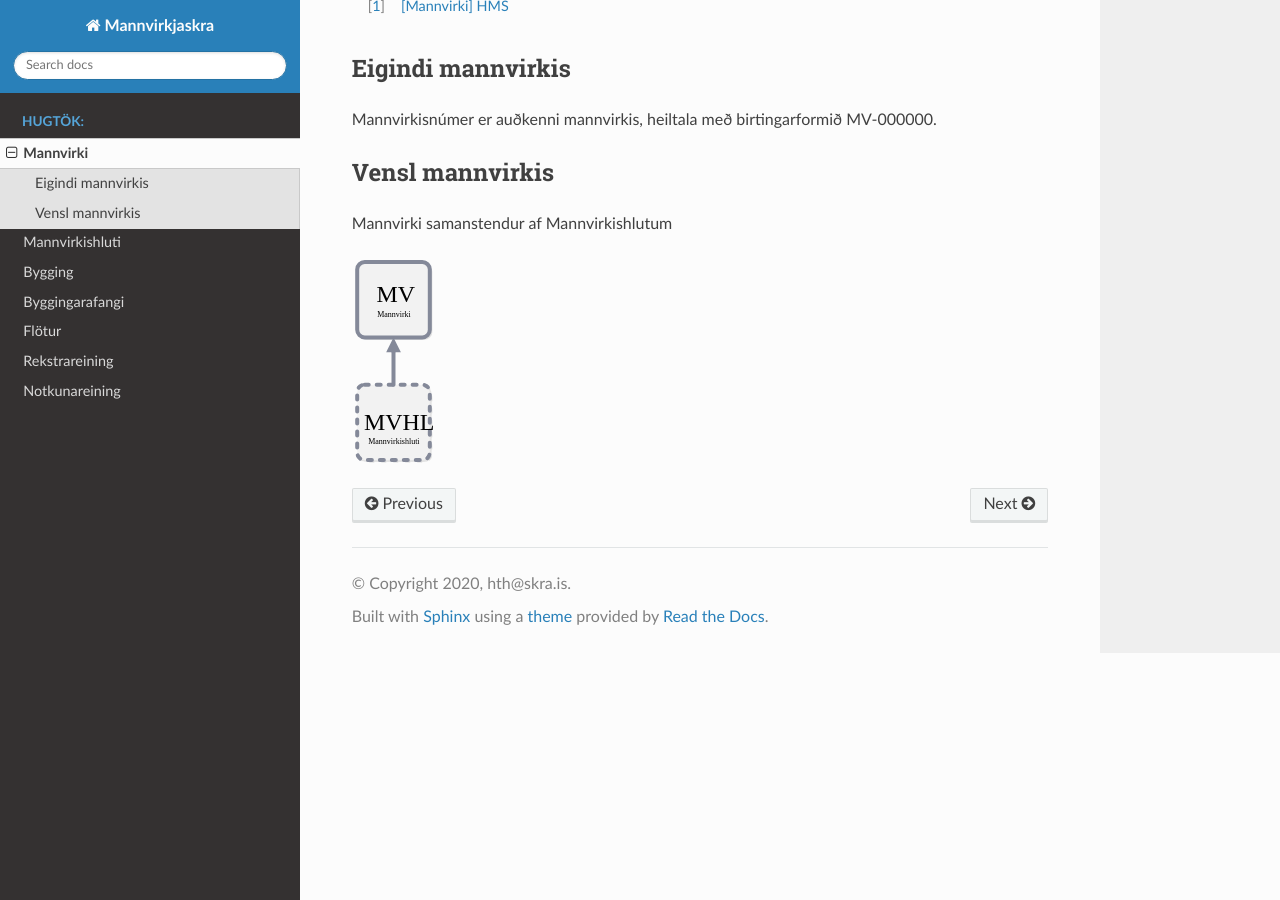
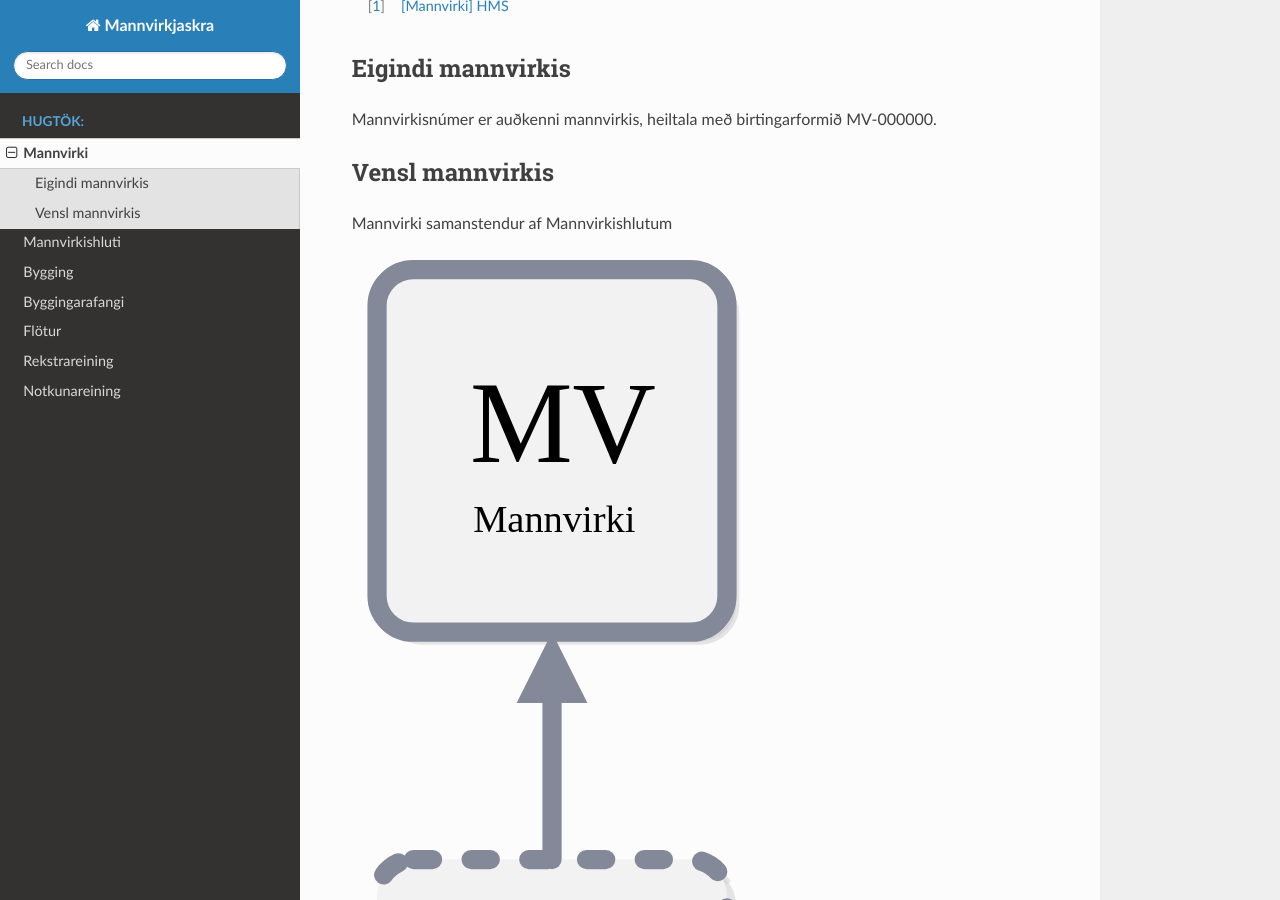
Before and after one commit to hthl/Mannvirkjaskra, a Sphinx documentation site: the page built from source/mannvirki.rst, in a window 1280 px wide and 900 px high, scrolled down 504 px. Built offline with Sphinx 7.4.7 and the Read the Docs theme 2.0.0, drawn with Linux system fonts in a browser that asks for light colours.

Commit message:
Update mannvirki.rst

```diff
--- a/source/mannvirki.rst
+++ b/source/mannvirki.rst
@@ -27,3 +27,5 @@ Vensl mannvirkis
 Mannvirki samanstendur af Mannvirkishlutum
 
 .. image:: img/mannvirki.svg
+  :width: 400
+  :alt: Vensl mannvirkis og mannvirkishluta
```
